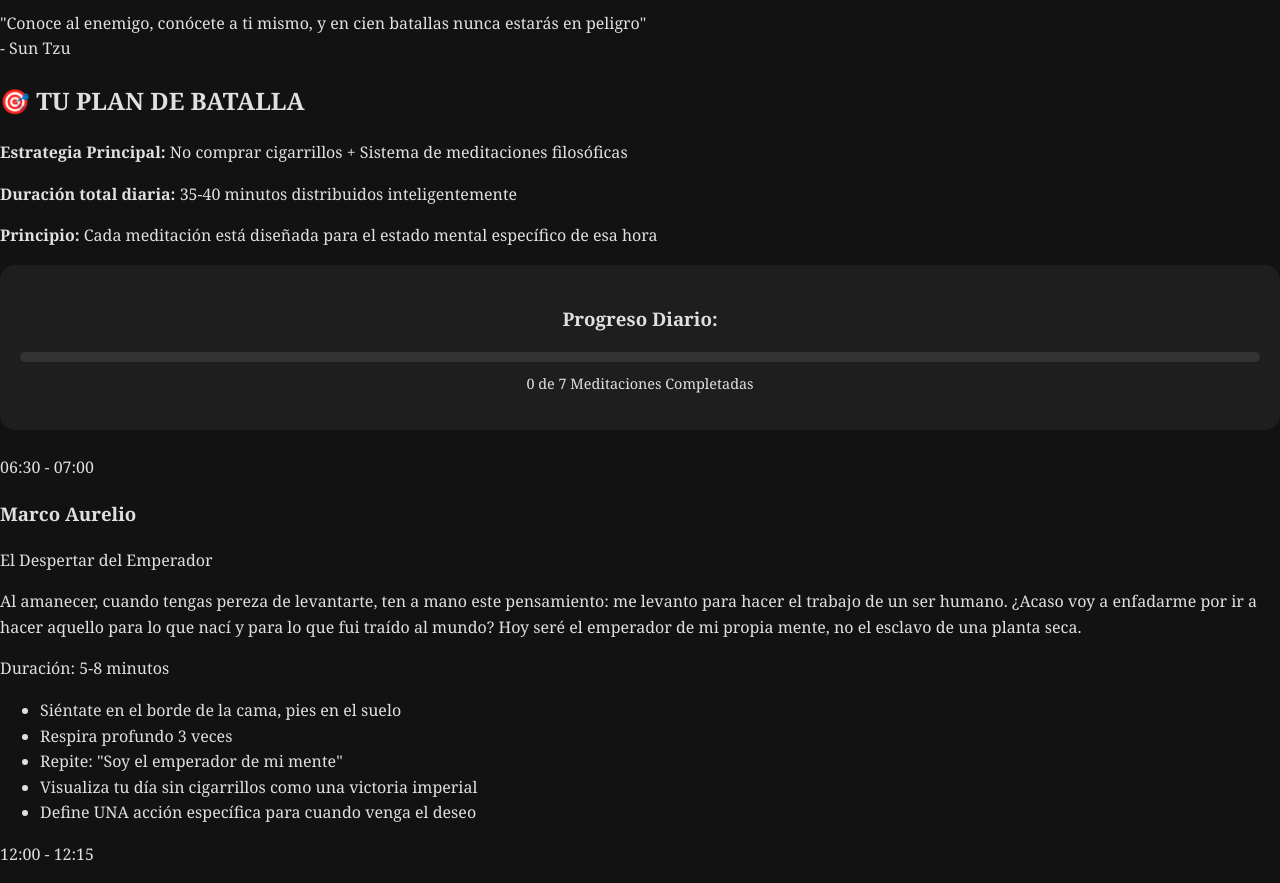
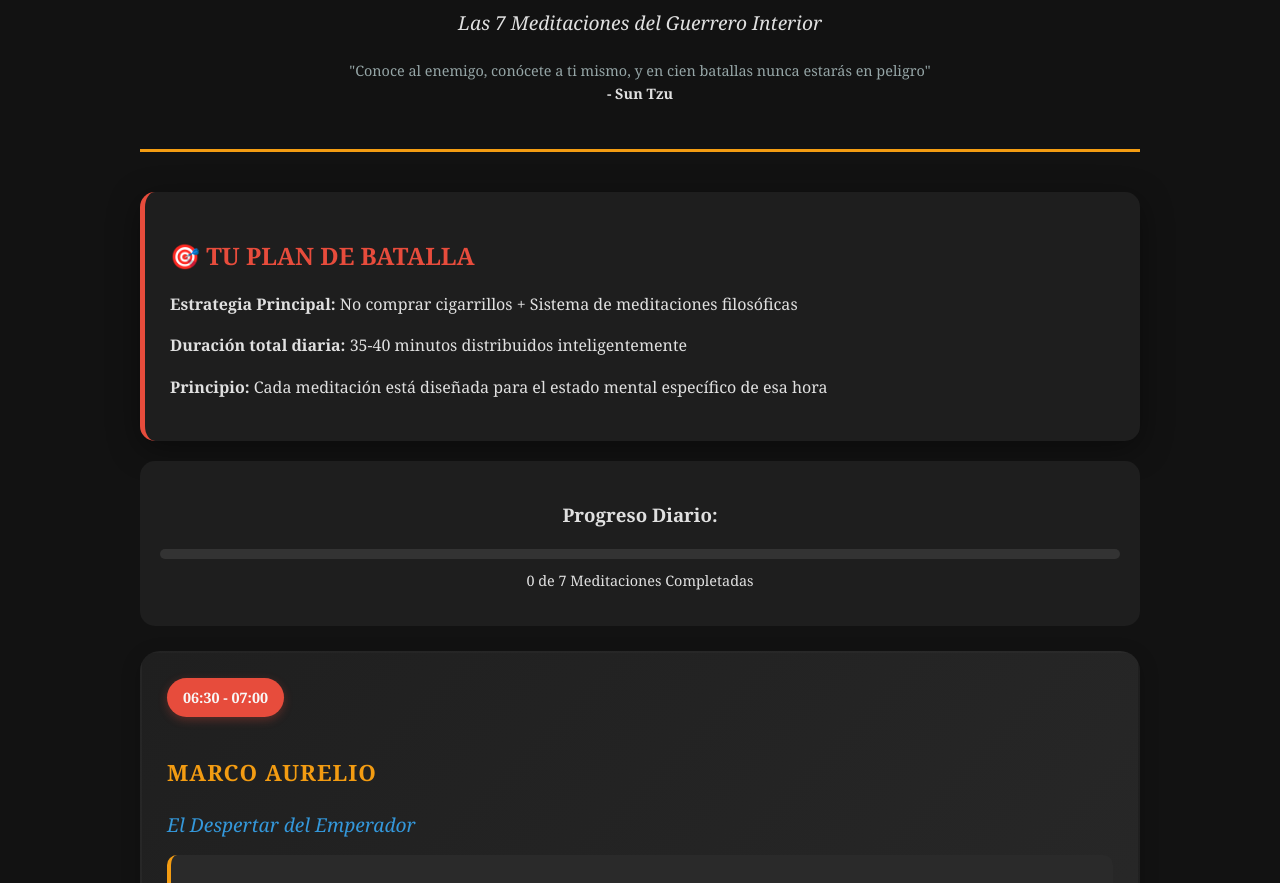
Before and after one commit to ademorig/codex-antitabacum, a plain HTML site: page index.html in a window 1280 px wide. Shown: the part 125-1008 px from the top of the page. Drawn offline with Linux system fonts and the light colour scheme.

Commit message:
Update style.css

```diff
--- a/style.css
+++ b/style.css
@@ -27,7 +27,224 @@ body {
     transition: background-color 0.3s ease;
 }
 
-/* ... (El resto del CSS es el mismo, pero aquí están las adiciones) ... */
+.container {
+    max-width: 1000px;
+    margin: 0 auto;
+    padding: 20px;
+}
+
+/* Header */
+.header {
+    text-align: center;
+    padding: 30px 0;
+    border-bottom: 3px solid var(--accent-color-orange);
+    margin-bottom: 40px;
+}
+
+.header-title {
+    font-size: clamp(2em, 5vw, 2.5em);
+    color: var(--accent-color-orange);
+    margin: 0 0 10px 0;
+    text-shadow: 2px 2px 4px var(--shadow-color);
+    letter-spacing: 2px;
+}
+
+.subtitle {
+    font-size: clamp(1em, 3vw, 1.2em);
+    color: var(--text-color-light);
+    font-style: italic;
+    margin-bottom: 20px;
+}
+
+.quote-header {
+    font-size: 0.9em;
+    color: #95a5a6;
+    margin-top: 15px;
+}
+
+.author {
+    font-weight: bold;
+    color: var(--text-color-light);
+}
+
+/* Battle Plan Section */
+.battle-plan {
+    background: #1e1e1e;
+    border-radius: 15px;
+    padding: 25px;
+    margin: 20px 0;
+    border-left: 5px solid var(--accent-color-red);
+    box-shadow: 0 8px 32px var(--shadow-color);
+}
+
+.battle-plan-title {
+    color: var(--accent-color-red);
+    margin-bottom: 15px;
+    text-transform: uppercase;
+}
+
+/* Meditation Cards */
+.meditation-card {
+    background: var(--card-bg-gradient);
+    border-radius: 20px;
+    padding: 25px;
+    margin: 25px 0;
+    border: 2px solid transparent;
+    position: relative;
+    overflow: hidden;
+    transition: all 0.3s ease;
+    cursor: pointer;
+    box-shadow: 0 5px 20px rgba(0, 0, 0, 0.2);
+}
+
+.meditation-card:hover {
+    transform: translateY(-5px);
+    box-shadow: 0 15px 40px rgba(0, 0, 0, 0.4);
+    border-color: var(--accent-color-orange);
+}
+
+.meditation-card::before {
+    content: '';
+    position: absolute;
+    top: 0;
+    left: -100%;
+    width: 100%;
+    height: 100%;
+    background: linear-gradient(90deg, transparent, rgba(255, 255, 255, 0.1), transparent);
+    transition: left 0.5s;
+}
+
+.meditation-card:hover::before {
+    left: 100%;
+}
+
+.time-badge {
+    display: inline-block;
+    background: var(--accent-color-red);
+    color: var(--text-color-primary);
+    padding: 8px 16px;
+    border-radius: 25px;
+    font-size: 0.9em;
+    font-weight: bold;
+    margin-bottom: 15px;
+    box-shadow: 0 3px 10px rgba(231, 76, 60, 0.3);
+}
+
+.philosopher-name {
+    font-size: 1.4em;
+    font-weight: bold;
+    color: var(--accent-color-orange);
+    margin-bottom: 10px;
+    text-transform: uppercase;
+    letter-spacing: 1px;
+}
+
+.meditation-title {
+    font-size: 1.2em;
+    color: var(--accent-color-blue);
+    margin-bottom: 15px;
+    font-style: italic;
+}
+
+.meditation-text {
+    background: #2a2a2a;
+    padding: 20px;
+    border-radius: 10px;
+    border-left: 4px solid var(--accent-color-orange);
+    margin: 15px 0;
+    font-style: italic;
+    font-size: 1.1em;
+    line-height: 1.8;
+}
+
+.practice-steps {
+    margin-top: 20px;
+    padding: 15px;
+    background: #2a2a2a;
+    border-radius: 10px;
+}
+
+.practice-steps ul {
+    margin: 10px 0;
+    padding-left: 20px;
+}
+
+.practice-steps li {
+    margin: 8px 0;
+    color: var(--text-color-light);
+}
+
+.duration {
+    color: var(--accent-color-orange);
+    font-weight: bold;
+    font-size: 0.9em;
+}
+
+/* Summary Section */
+.summary {
+    background: var(--accent-color-purple);
+    border-radius: 15px;
+    padding: 30px;
+    margin: 40px 0;
+    text-align: center;
+    box-shadow: 0 10px 30px rgba(142, 68, 173, 0.3);
+}
+
+.summary-title {
+    color: var(--text-color-primary);
+    font-size: 1.5em;
+    margin-bottom: 20px;
+}
+
+.day-structure {
+    display: grid;
+    grid-template-columns: repeat(auto-fit, minmax(250px, 1fr));
+    gap: 15px;
+    margin-top: 20px;
+}
+
+.time-slot {
+    background: #1e1e1e;
+    padding: 15px;
+    border-radius: 10px;
+    border-left: 3px solid var(--accent-color-blue);
+}
+
+/* Quote Section */
+.motivational-quote {
+    background: linear-gradient(135deg, #c0392b, #e74c3c);
+    color: var(--text-color-primary);
+    padding: 25px;
+    border-radius: 15px;
+    margin: 30px 0;
+    text-align: center;
+    font-size: 1.1em;
+    font-style: italic;
+    box-shadow: 0 8px 25px rgba(192, 57, 43, 0.3);
+}
+
+/* Footer */
+.footer {
+    text-align: center;
+    margin-top: 40px;
+    padding: 20px;
+    color: #95a5a6;
+    font-style: italic;
+    font-size: 0.9em;
+}
+
+/* Responsive Design */
+@media (max-width: 768px) {
+    .header-title {
+        font-size: 2em;
+    }
+    .container {
+        padding: 15px;
+    }
+    .meditation-card {
+        padding: 20px;
+    }
+}
 
 /* Estilos de la barra de progreso - ¡Visualizando la victoria! 💯 */
 .progress-section {
```
